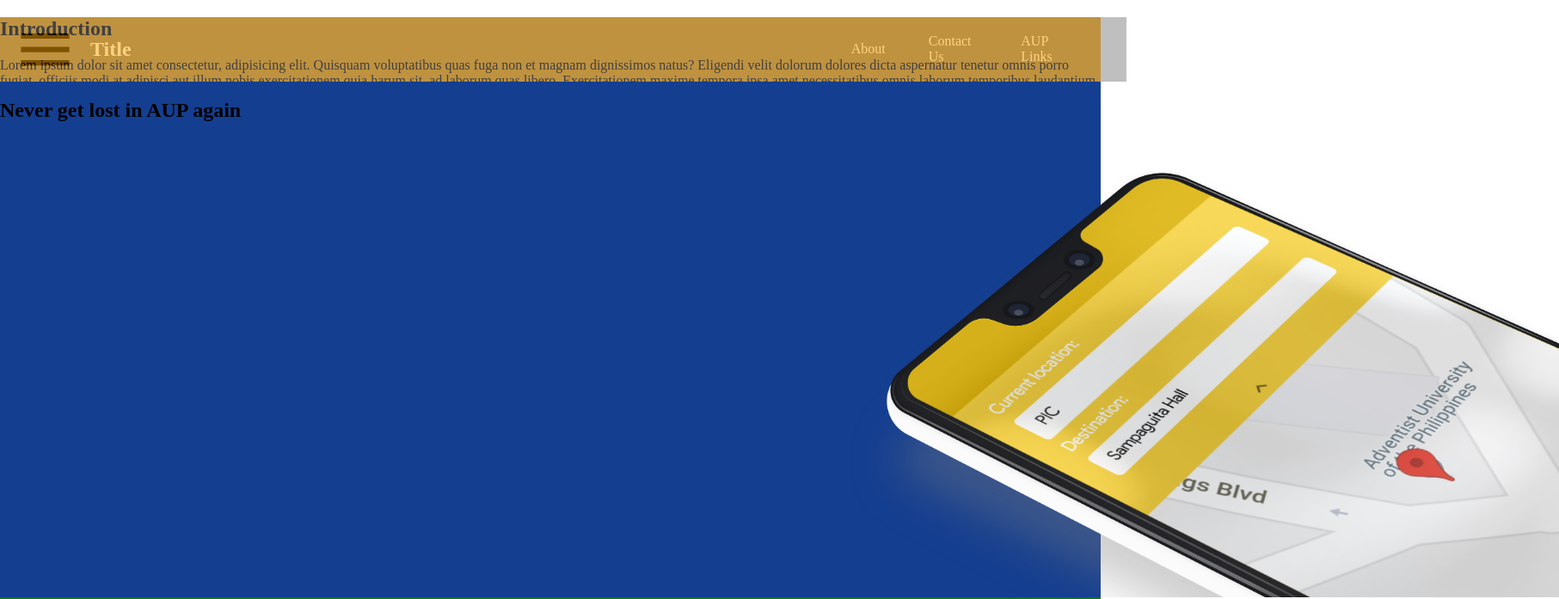
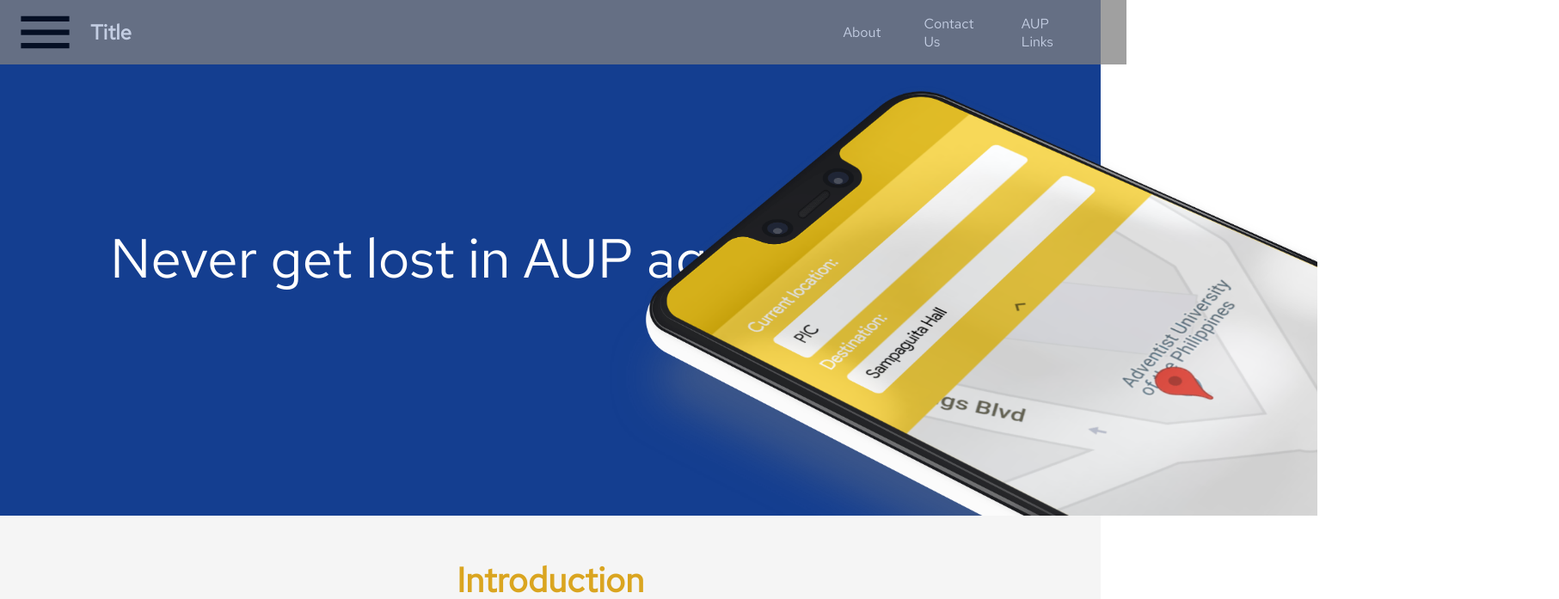
Before and after one commit to Ereneta/aup-virtual-nav, a plain HTML site: page index.html in a window 1280 px wide. Shown: the top 697 px of the page at 86% size, 1813 px wide, since content can reach past the window. Drawn offline with Linux system fonts and the light colour scheme.

Commit message:
Change font family, size, and color

```diff
--- a/assets/css/main.css
+++ b/assets/css/main.css
@@ -1,6 +1,7 @@
 /* Body and html styles */
 html, body {
     margin: 0px 0px 0px 0px;
+    font-family: 'Red Hat Text', sans-serif;
 }
 /* Nav bar */
 nav {
@@ -8,7 +9,7 @@
     width: 100%;
     background-color: gray;
     position: fixed;
-    opacity: 0.5;
+    opacity: 0.75;
     display: flex;
     flex-direction: row;
     color: white;
@@ -46,32 +47,64 @@
     height: 600px;
     background-color: #143E90;
     display: flex;
-    position: absolute;
-    margin-top: 75px;
-
+    position: relative;
+    flex-direction: row;
 }
 
 #banner img {
     width: auto;
     height: 100%;
-    position: relative;
+    position: absolute;
     left: 50%;
+}
+
+#banner h2 {
+    align-self: center;
+    margin-left: 10%;
+    font-size: 4rem;
+    color: white;
+    font-family: 'Red Hat Text', sans-serif;
+    font-weight: 100;
 }
 
 /* Introduction styles */
 #intro {
     width: 100%;
-    height: 600px;
-    background-color: orange;
+    height: auto;
+    background-color: whitesmoke;
+    color: black;
+    text-align: center;
+    padding: 15px 0px 15px 0px;
+}
 
+#intro h2 {
+    color: goldenrod;
+    font-size: 2.5rem;
+}
 
+#intro p {
+    font-size: 1.5rem;
+}
+
+#intro div {
+    width: 30%;
+    margin-left: auto;
+    margin-right: auto;
 }
 
 /* Features styles */
 #service-header {
     width: 100%;
     height: 125px;
-    background-color: green;
+    background-color: gainsboro;
+    padding: 15px 15px 15px 15px;
+}
+
+#service-header h2 {
+    margin-top: 0px;
+    color: #433f40;
+    font-size: 1.75rem;
+    font-weight: bolder;
 }
 
 #header-1 {
```
